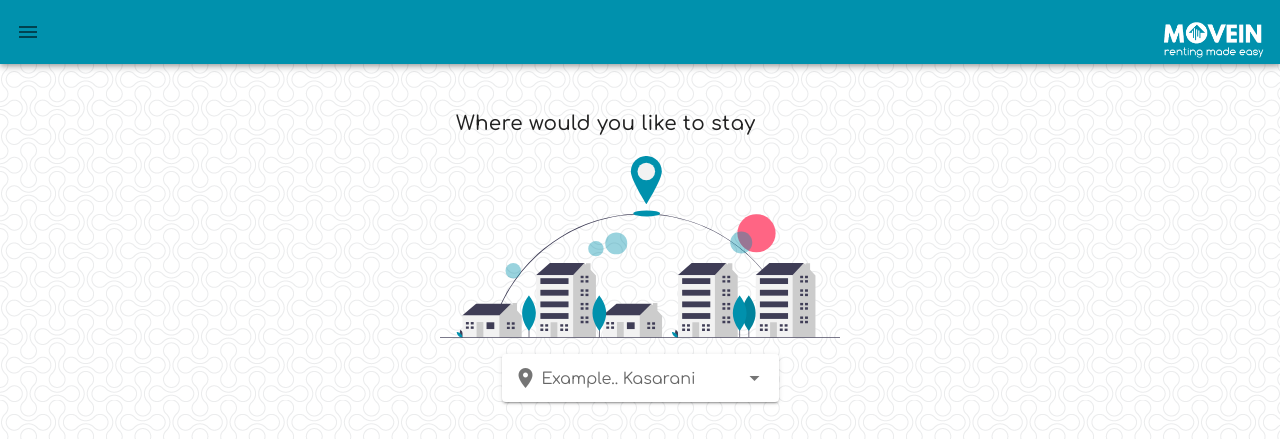
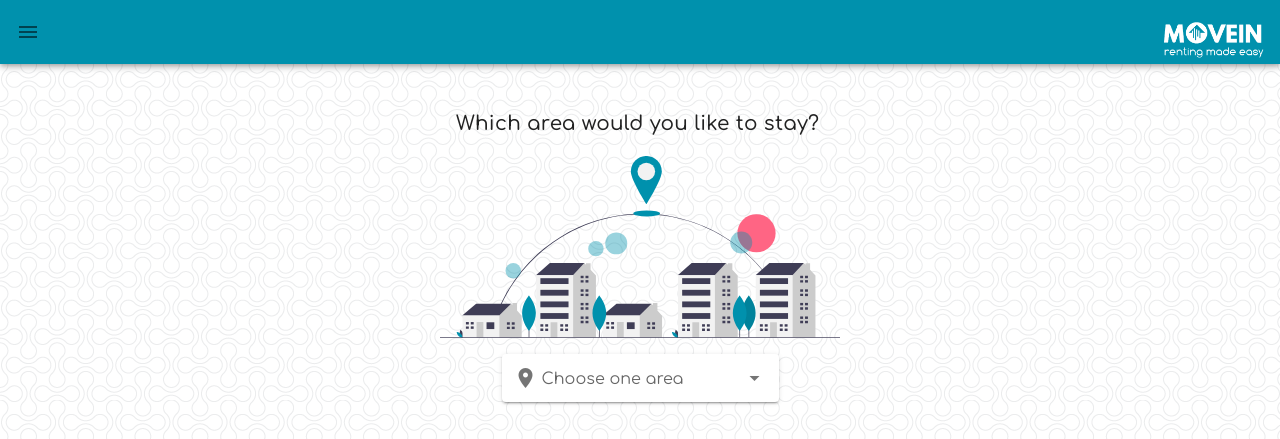
Before and after one commit to LagunaAfrika/movein-client, a Nuxt app: page /tenant in a window 1280 px wide. Shown: the top 439 px of the page. Built offline with nearby package versions, Linux system fonts and the light colour scheme.

Commit message:
add more areas

```diff
--- a/pages/tenant/index.vue
+++ b/pages/tenant/index.vue
@@ -1,10 +1,9 @@
 <template>
   <v-layout justify-center align-center column class="txt">
-
     <v-flex xs12 md12 class="size mt-4">
       <v-card-title class="text-center">
-      Where would you like to stay
-    </v-card-title>
+        Which area would you like to stay?
+      </v-card-title>
       <v-img class="image" src="/location.svg" />
     </v-flex>
 
@@ -14,7 +13,7 @@
         :items="towns"
         clearable
         prepend-inner-icon="mdi-map-marker"
-        label="Example.. Kasarani"
+        label="Choose one area"
         solo
         item-text="name"
         item-value="model"
@@ -36,10 +35,17 @@ export default {
     return {
       isLoading: false,
       towns: [
-        { name: 'Kahawa' },
+        { name: 'Thika' },
         { name: 'Juja' },
+        { name: 'Kenyatta Road' },
+        { name: 'Kimbo' },
+        { name: 'Ruiru' },
+        { name: 'Kahawa Sukari' },
+        { name: 'Kahawa Wendani' },
+        { name: 'Githurai' },
+        { name: 'Roysambu' },
         { name: 'Kasarani' },
-        { name: 'Westlands' }
+        { name: 'Ngara' }
       ],
       model: '',
       search: null,
```
Also changed, not shown: pages/tenant/search/advanced_search.vue (indentation only).
